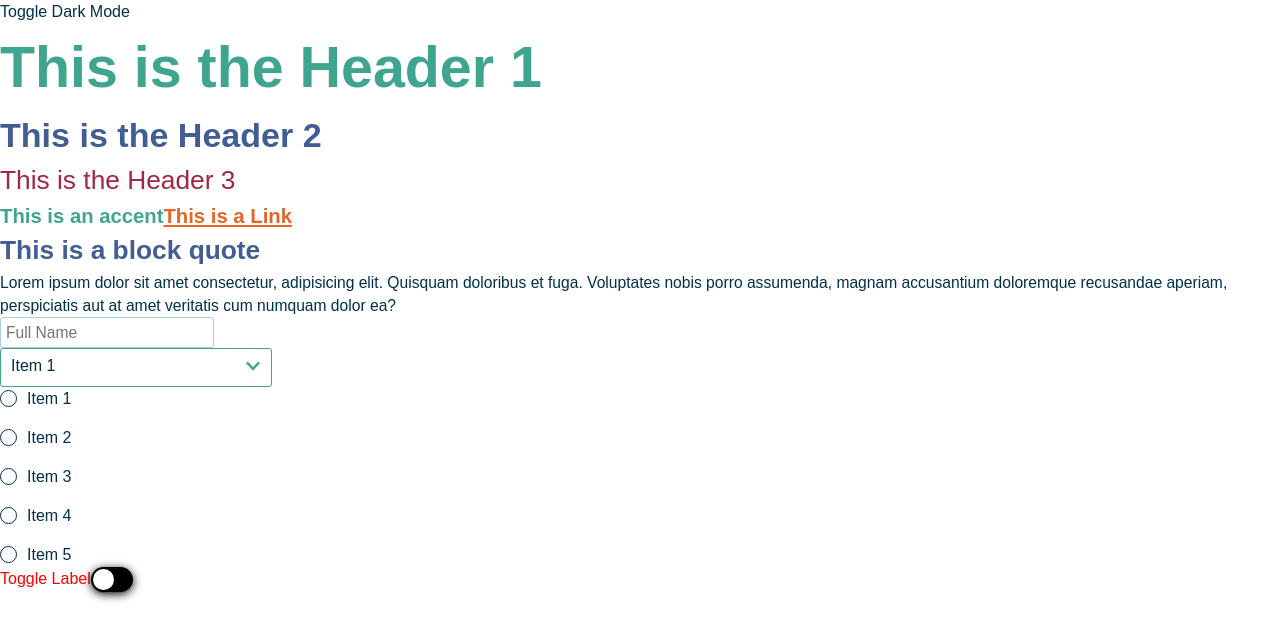
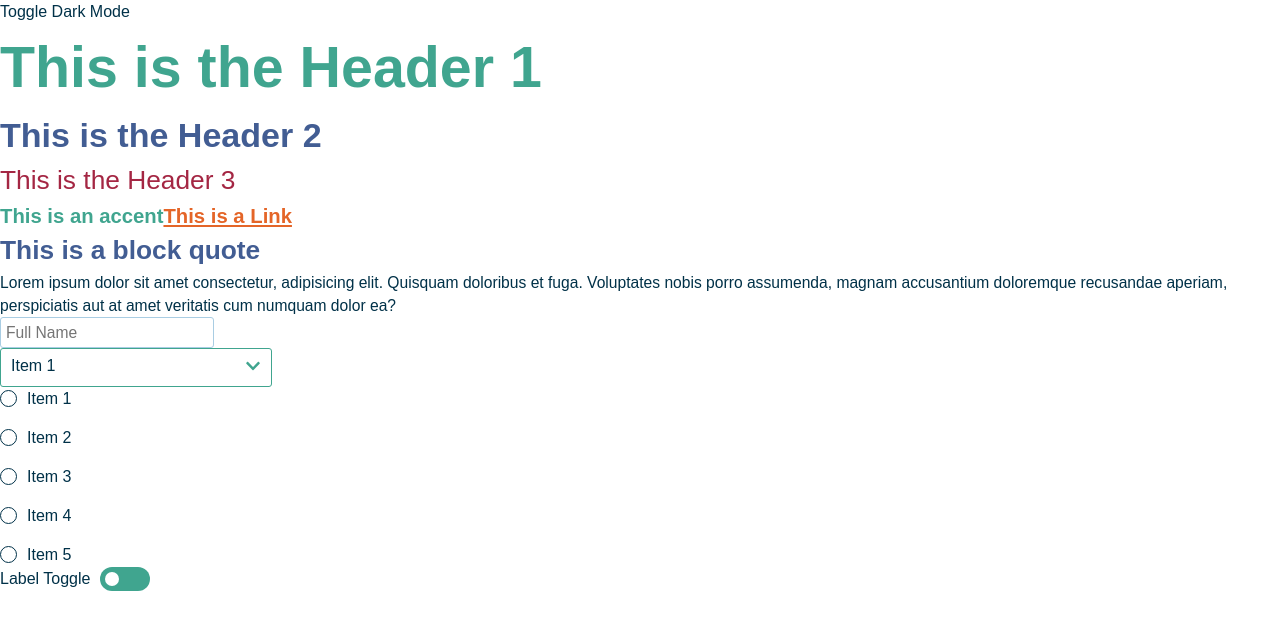
Before and after one commit to BrattyShiba/next-nvisia-ds, a Next.js app: page / in a window 1280 px wide. Shown: the top 640 px of the page. Built offline with nearby package versions, Linux system fonts and the light colour scheme; a web font is replaced by a local one.

Commit message:
toggle done

```diff
--- a/src/pages/components/Toggle.tsx
+++ b/src/pages/components/Toggle.tsx
@@ -1,12 +1,22 @@
 import * as Switch from "@radix-ui/react-switch";
 
-const Toggle = () => {
+interface ToggleProps {
+  label: string;
+  id: string;
+  disabled?: boolean;
+}
+
+const Toggle = ({ ...props }: ToggleProps) => {
   return (
     <div className="switch">
-      <label className="switch-label" htmlFor="toggle">
-        Toggle Label
+      <label className="switch-label" htmlFor={props.id}>
+        {props.label}
       </label>
-      <Switch.Root className="switch-root" id="toggle">
+      <Switch.Root
+        className="switch-root"
+        id={props.id}
+        disabled={props.disabled}
+      >
         <Switch.Thumb className="switch-thumb" />
       </Switch.Root>
     </div>
--- a/src/pages/index.tsx
+++ b/src/pages/index.tsx
@@ -62,7 +62,7 @@ export default function Home() {
           <Radio value="4" label="Item 4" id="4"></Radio>
           <Radio value="5" label="Item 5" id="5"></Radio>
         </Radios>
-        <Toggle></Toggle>
+        <Toggle id="Toggle" label="Label Toggle"></Toggle>
       </main>
     </div>
   );
--- a/src/styles/scss/toggle.scss
+++ b/src/styles/scss/toggle.scss
@@ -1,37 +1,45 @@
+[data-theme="light-theme"] {
+  --toggle-background: var(--nv-color-base-green-200);
+  --toggle-background-checked: var(--nv-color-base-blue-500);
+  --toggle-disabled: var(--nv-color-base-gray-200);
+}
+[data-theme="dark-theme"] {
+  --toggle-background: var(--nv-color-base-red-100);
+  --toggle-background-checked: var(--nv-color-base-blue-100);
+  --toggle-disabled: var(--nv-color-base-blue-100-opacity-25);
+}
 .switch {
   display: flex;
   align-items: center;
   &-label {
-    color: red;
     user-select: none;
+    margin-inline-end: 10px;
   }
   &-root {
-    width: 42px;
-    height: 25px;
-    background-color: black;
-    border-radius: 9999px;
+    width: 50px;
+    height: 24px;
+    background-color: var(--toggle-background);
+    border-radius: 30px;
     position: relative;
-    box-shadow: 0 2px 10px black;
     -webkit-tap-highlight-color: rgba(0, 0, 0, 0);
-    &:focus {
-      box-shadow: 0 0 0 2px black;
-    }
   }
   &-root[data-state="checked"] {
-    background-color: black;
+    background-color: var(--toggle-background-checked);
+  }
+  &-root[data-disabled] {
+    background-color: var(--toggle-disabled);
   }
   &-thumb {
     display: block;
-    width: 21px;
-    height: 21px;
-    background-color: white;
-    border-radius: 9999px;
-    box-shadow: 0 2px 2px black;
+    width: 14px;
+    height: 14px;
+    background-color: var(--nv-background-color);
+    border-radius: 50%;
     transition: transform 100ms;
-    transform: translateX(2px);
+    transform: translateX(5px);
     will-change: transform;
   }
   &-thumb[data-state="checked"] {
-    transform: translateX(19px);
+    transform: translateX(31px);
   }
 }
```
